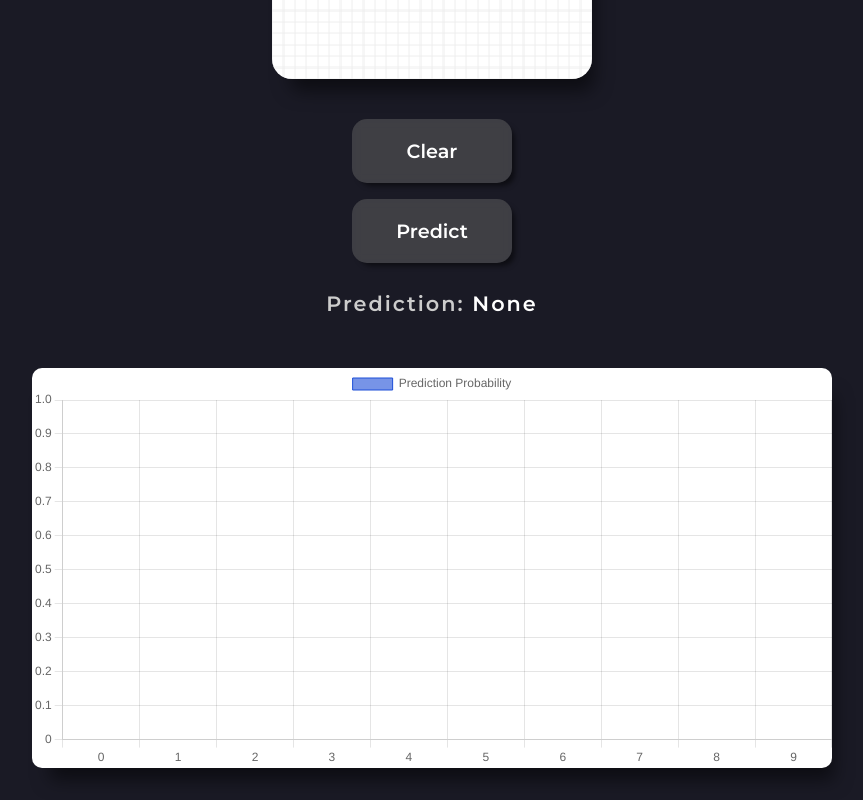
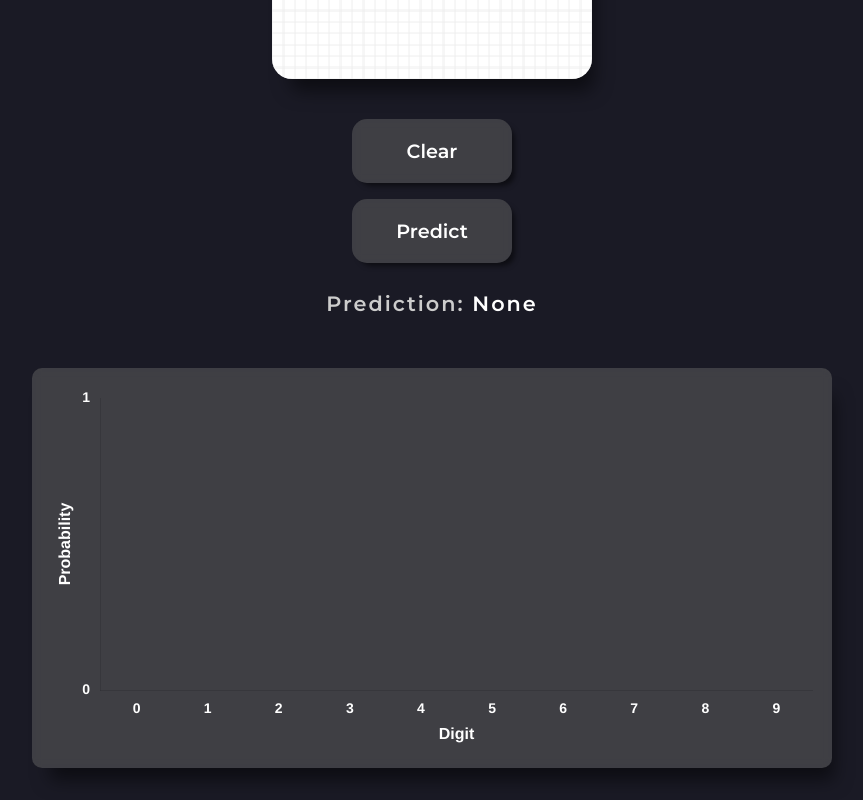
Before and after one commit to Anemosx/metis, a plain HTML site: page static/mnist/index.html in a window 1280 px wide. Shown: the part 375-1175 px from the top of the page, without its empty margins (208-1071 px from the left). Drawn offline with nearby package versions, Linux system fonts and the light colour scheme.

Commit message:
adjust chart styling

```diff
--- a/static/mnist/script.js
+++ b/static/mnist/script.js
@@ -119,9 +119,7 @@ function initializeChart() {
         datasets: [{
             label: 'Prediction Probability',
             data: Array(10).fill(0),
-            backgroundColor: 'rgba(29, 78, 216, 0.6)',
-            borderColor: 'rgba(29, 78, 216, 1)',
-            borderWidth: 1
+            backgroundColor: '#a4b6ef'
         }]
     };
 
@@ -131,13 +129,97 @@ function initializeChart() {
         options: {
             responsive: false,
             maintainAspectRatio: false,
+            drawBorder: false,
             scales: {
                 y: {
                     beginAtZero: true,
                     min: 0,
-                    max: 1
+                    max: 1,
+                    ticks: {
+                        callback: function(value) {
+                            if (value === 0 || value === 1) {
+                                return value;
+                            }
+                            return '';
+                        },
+                        color: '#fff',
+                        font: {
+                            size: 14,
+                            weight: 'bold'
+                        }
+                    },
+                    grid: {
+                        display: false,
+                        borderDash: [3, 3],
+                        color: 'rgba(200, 200, 200, 0.8)',
+                        drawBorder: false
+                    },
+                    title: {
+                        display: true,
+                        text: 'Probability',
+                        color: '#fff',
+                        font: {
+                            size: 16,
+                            weight: 'bold'
+                        }
+                    }
+                },
+                x: {
+                    grid: {
+                        display: false,
+                        drawBorder: false
+                    },
+                    ticks: {
+                        color: '#fff',
+                        font: {
+                            size: 14,
+                            weight: 'bold'
+                        },
+                    },
+                    title: {
+                        display: true,
+                        text: 'Digit',
+                        color: '#fff',
+                        font: {
+                            size: 16,
+                            weight: 'bold'
+                        }
+                    }
                 }
-            }
+            },
+            plugins: {
+                legend: {
+                    labels: {
+                        font: {
+                            size: 18,
+                            weight: 'bold'
+                        },
+                        usePointStyle: true,
+                        boxWidth: 0,
+                        filter: function(item, chart) {
+                            return item.text !== 'Prediction Probability';
+                        }
+                    }
+                }
+            },
+            onClick: (e) => {
+                const points = chartInstance.getElementsAtEventForMode(e, 'nearest', { intersect: true }, false);
+                if (points.length) {
+                    const firstPoint = points[0];
+                    const label = chartInstance.data.labels[firstPoint.index];
+                    if (label === 'Prediction Probability') {
+                        e.stopPropagation();
+                    }
+                }
+            },
+            layout: {
+                padding: {
+                    left: 20,
+                    right: 20,
+                    top: 20,
+                    bottom: 20
+                },
+            },
         }
     };
 
--- a/static/mnist/styles.css
+++ b/static/mnist/styles.css
@@ -41,7 +41,7 @@ canvas {
     image-rendering: pixelated;
     cursor: crosshair;
     transition: transform 0.3s ease, box-shadow 0.3s ease;
-    background: rgba(255, 255, 255, 0.8);
+    background: rgba(255, 255, 255, 1);
     box-shadow: 0.625rem 1.25rem 1.125rem -0.5rem rgba(0, 0, 0, 0.5);
 }
 
@@ -102,7 +102,7 @@ canvas#drawCanvas {
 }
 
 canvas#distributionChart {
-    background-color: #ffffff;
+    background: rgba(100, 100, 100, 0.5);
     width: 50rem;
     max-width: 90vw;
     max-height: 45vw;
```
